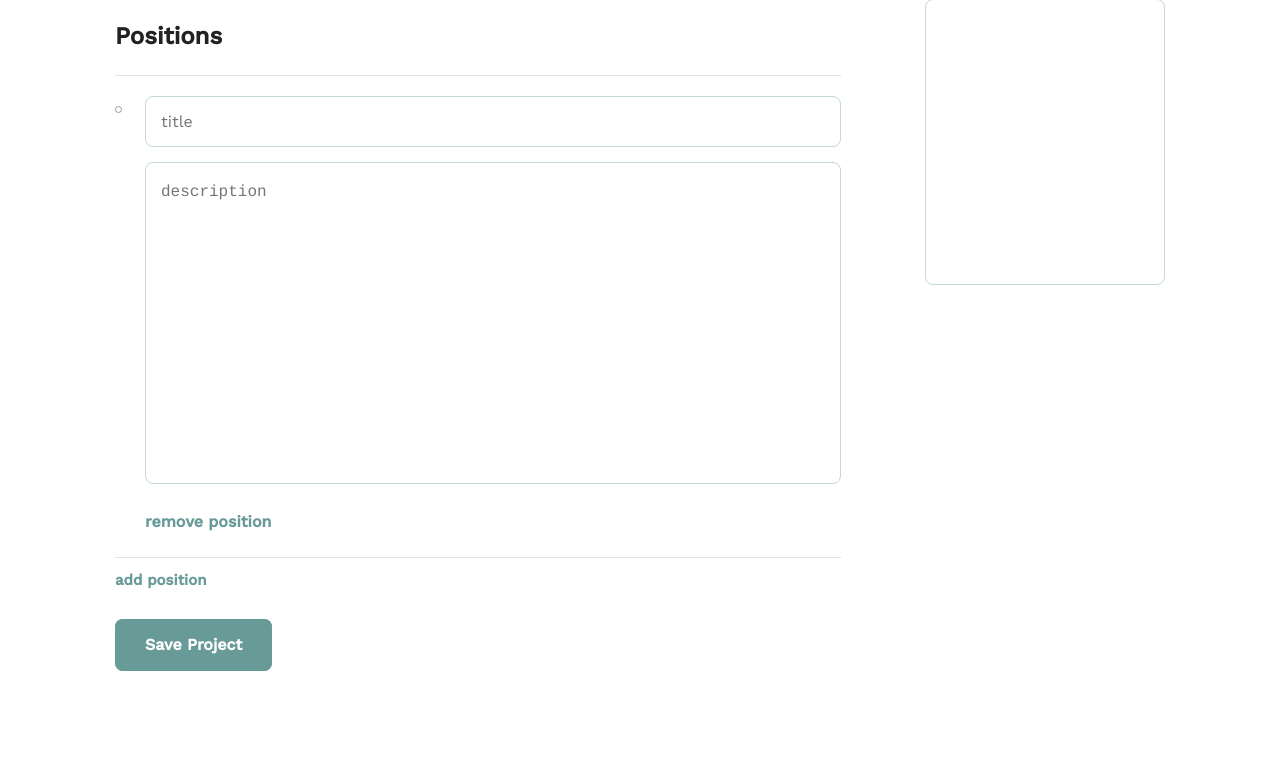
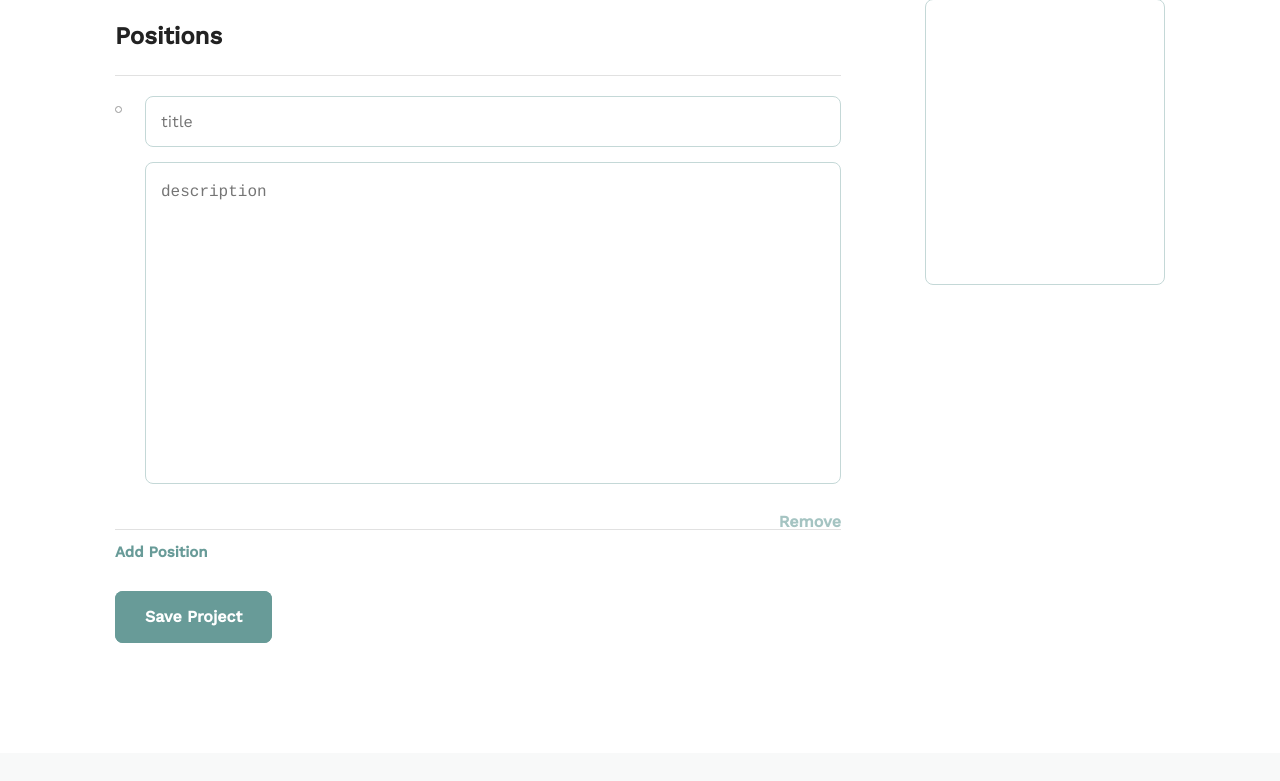
Before and after one commit to squadran2003/Social-Team-Builder, a Django app: page /projects/add/ in a window 1280 px wide. Shown: the part 689-1470 px from the top of the page. After the commit the page ends 1332 px from the top, so only its background shows below. Run offline with Django 3.2, Linux system fonts and the light colour scheme; a user stored in the database is signed in.

Commit message:
working on edit project view

```diff
--- a/team_builder/projects/templates/projects/project_form.html
+++ b/team_builder/projects/templates/projects/project_form.html
@@ -23,12 +23,14 @@
             <div class='circle--project--positions'>
                 {{ positions_formset.management_form }}
                 <h2>Positions</h2>
-                <ul class='circle--group--list circle--clone--list'>
-                   {% for form in positions_formset.forms %}
-                    <li id='positions'>
-                        {{form}}
+                <ul id='positions' class='circle--group--list circle--clone--list'>
+                    {% for form in positions_formset.forms %}
+                    <li {% if not form.instance.pk %}class='dynamic' {% endif %}>
+                        {{ form.title }}
+                        {{ form.description }}
+                        {% if form.instance.pk %}{{ a_form.DELETE }}{% endif %}
                     </li>
-                   {% endfor %}
+                  {% endfor %}
                 </ul>
                 <input type='submit' class='button button-primary' value='Save Project'>
             </div>
@@ -51,12 +53,3 @@
 </form>
 
 {% endblock %}
-{% block js%}
-<script type="text/javascript">
-  $(function() {
-      $('#positions').formset({
-        prefix: '{{ fs1.prefix }}'
-      });
-  })
-</script>
-{% endblock %}
--- a/team_builder/projects/views.py
+++ b/team_builder/projects/views.py
@@ -69,6 +69,8 @@
     model = Project
     template_name = 'projects/project_edit.html'
     fields = ('title','description','timeline','requirements')
+    success_url = reverse_lazy('home')
+
 
 
     def get_form(self, *args, **kwargs):
@@ -76,21 +78,20 @@
         form.fields['title'].widget.attrs['class']='circle--input--h1'
         return form
 
-    def get_success_url(self):
-        instance = self.get_object()
-        return reverse_lazy('projects:detail',kwargs={'pk':instance.pk})
+    # def get_success_url(self):
+    #     instance = self.get_object()
+    #     return reverse_lazy('projects:detail',kwargs={'pk':instance.pk})
 
     def get_context_data(self, **kwargs):
         data = super(ProjectUpdateView,self).get_context_data(**kwargs)
         project = Project.objects.get(pk=self.kwargs.get('pk'))
         if self.request.POST:
             data['positions_formset']= PositionFormset(self.request.POST)
+
         else:
             data['positions_formset']=PositionFormset(queryset=Position.objects.filter(
                 projects=project
             ))
-
-
         return data
 
     def form_valid(self, form):
@@ -100,23 +101,10 @@
         instance.save()
         positions_formset = data['positions_formset']
         if positions_formset.is_valid():
+            print("check if formset is valid")
             positions = positions_formset.save(commit=False)
             for position in positions:
-                # check if position exists
-                try:
-                    '''if it exists just had the projects dont
-                    create a new position
-                    '''
-                    exis_position = Position.objects.get(title=position.title)
-                except Position.DoesNotExist:
-                    #position doesnt exist, add it and its projects
-                    position.save()
-                    position.projects.add(instance)
-                    position.save()
-                else:
-                    # only add the projects not the position
-                    exis_position.projects.add(instance)
-                    exis_position.save()
+                position.save()
         return super(ProjectUpdateView,self).form_valid(form)
 
 
--- a/team_builder/templates/layout.html
+++ b/team_builder/templates/layout.html
@@ -67,8 +67,12 @@
   {% endblock %}
   <script type="text/javascript" src="https://code.jquery.com/jquery-2.2.0.min.js"></script>
   <script type="text/javascript" src="{% static 'js/jquery.formset.js' %}"></script>
-  {% block js%}
-  {% endblock %}
+  <script type="text/javascript">
+    $(function() {
+        $('#positions li').formset();
+    })
+  </script>
+
 
 
   <script type="text/javascript" src="{% static 'js/autogrow.js' %}"></script>
```
Also changed, not shown: team_builder/projects/templates/projects/project_edit.html (+3 -13 lines), team_builder/db.sqlite3, team_builder/static/js/jquery.formset.js.
